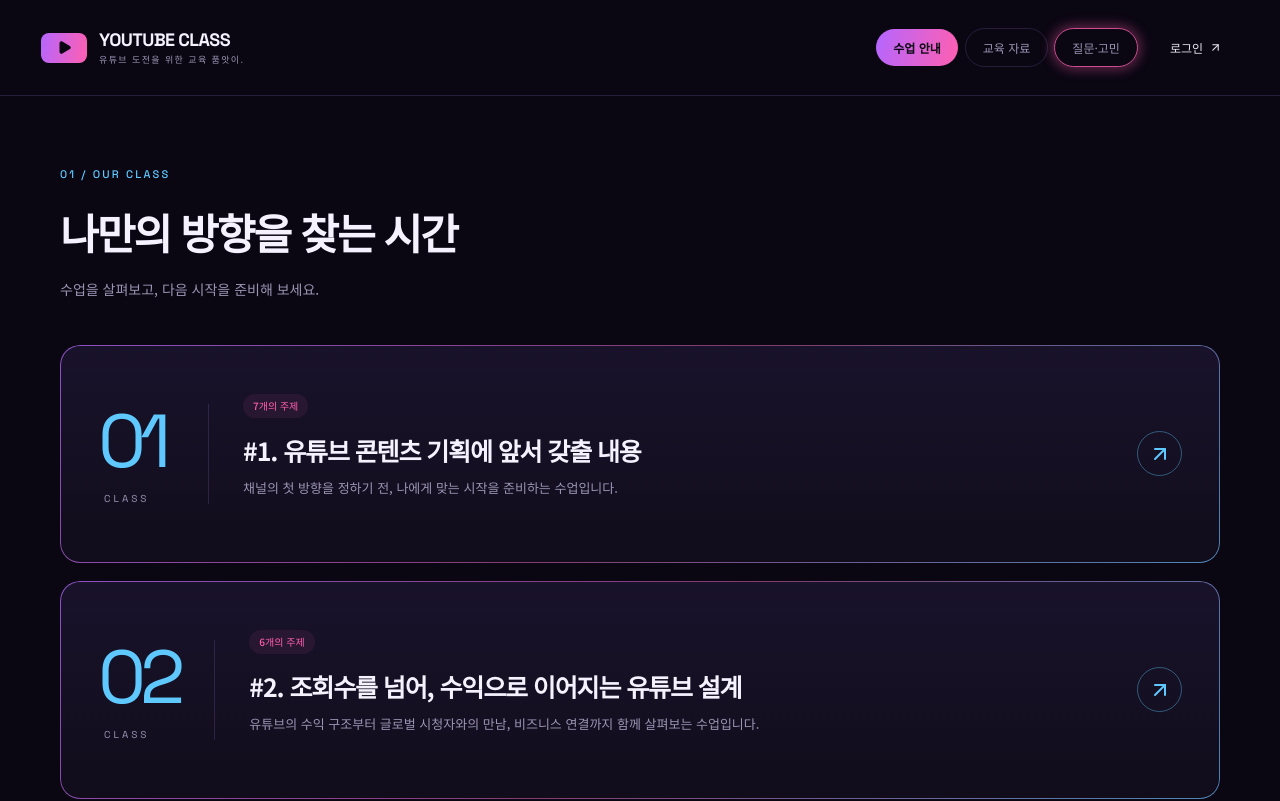
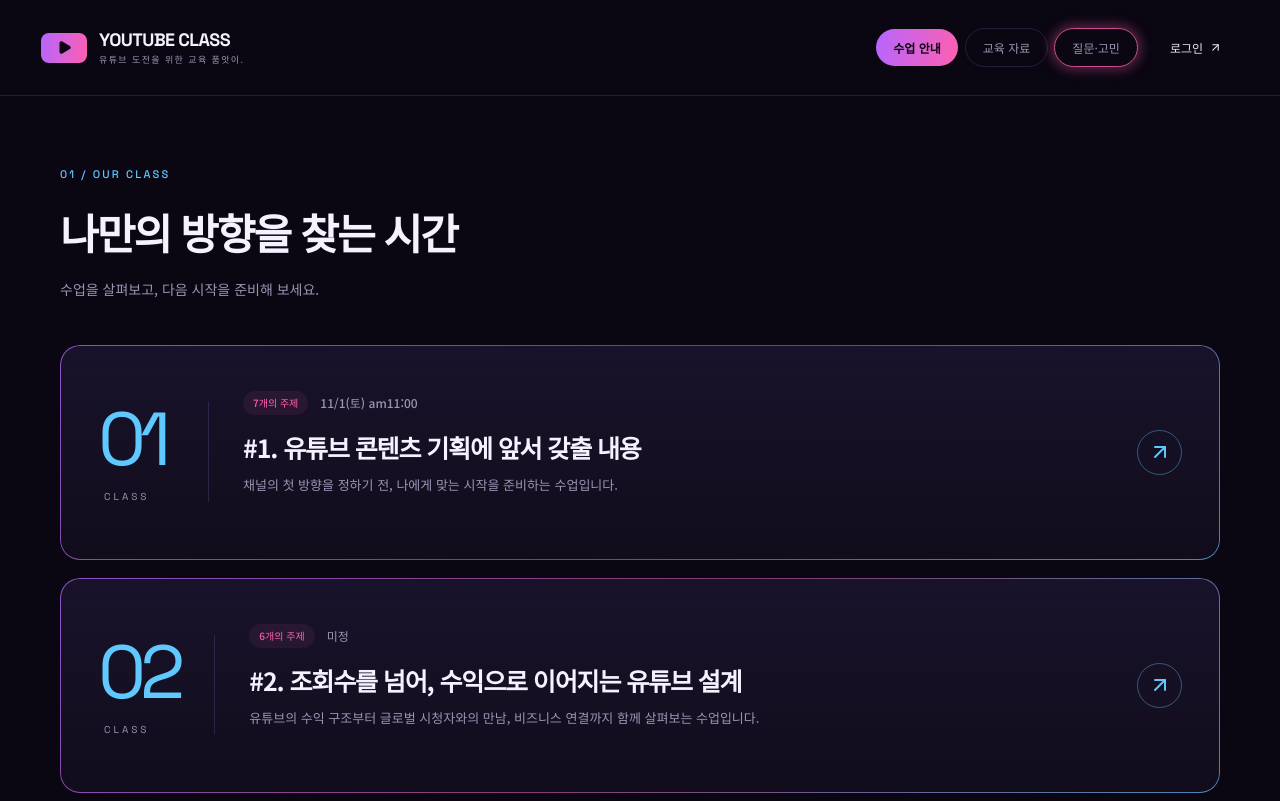
Before and after one commit to janelee0813/YouTube_School, a Next.js app: page / in a window 1280 px wide. Shown: the top 801 px of the page. Built offline with nearby package versions, Linux system fonts and the light colour scheme.

Commit message:
Show editable class schedule labels in course list

```diff
--- a/src/app/globals.css
+++ b/src/app/globals.css
@@ -482,6 +482,12 @@ nav > .nav-login {
 .course-info {
   flex: 1;
 }
+.course-schedule {
+  font-size: 12px;
+  font-weight: 500;
+  color: var(--muted);
+  white-space: nowrap;
+}
 .course-info h3,
 .course-info h2 {
   font-size: 25px;
--- a/src/components/admin.tsx
+++ b/src/components/admin.tsx
@@ -270,6 +270,14 @@ function CourseEditor({ id }: { id: string }) {
           rows={2}
           value={form.summary}
           onChange={(e) => change("summary", e.target.value)}
+        />
+      </Field>
+      <Field label="목록에 표시할 일정">
+        <input
+          maxLength={100}
+          value={form.schedule_label || ""}
+          onChange={(e) => change("schedule_label", e.target.value)}
+          placeholder="예: 11/1(토) am11:00 · 비워두면 미정"
         />
       </Field>
       <Field label="수업 소개 본문">
--- a/src/components/app.tsx
+++ b/src/components/app.tsx
@@ -231,7 +231,12 @@ function Classes() {
                 <span>CLASS</span>
               </div>
               <div className="course-info">
-                <Status>{c.topics.length}개의 주제</Status>
+                <div className="tags">
+                  <Status>{c.topics.length}개의 주제</Status>
+                  <span className="course-schedule" aria-label={`수업 일정: ${c.schedule_label || "미정"}`}>
+                    {c.schedule_label || "미정"}
+                  </span>
+                </div>
                 <h2>{c.title}</h2>
                 <p>{c.summary}</p>
               </div>
--- a/src/lib/demo.ts
+++ b/src/lib/demo.ts
@@ -166,6 +166,12 @@ export function loadDemo(
   const raw = storage.getItem(DEMO_KEY);
   if (!raw) return seed();
   const snapshot: Snapshot = JSON.parse(raw);
+  for (const initial of seed().courses) {
+    const saved = snapshot.courses.find((c) => c.id === initial.id);
+    if (saved && saved.schedule_label === undefined) {
+      saved.schedule_label = initial.schedule_label;
+    }
+  }
   // Add the new class to existing browsers without replacing administrator edits.
   if (!snapshot.courses.some((c) => c.id === ids.secondCourse)) {
     snapshot.courses.push(seed().courses.find((c) => c.id === ids.secondCourse)!);
--- a/src/lib/seed.ts
+++ b/src/lib/seed.ts
@@ -49,6 +49,7 @@ export function seed(): Snapshot {
     courses: [
       {
         id: ids.course,
+        schedule_label: "11/1(토) am11:00",
         title: "#1. 유튜브 콘텐츠 기획에 앞서 갖출 내용",
         summary:
           "채널의 첫 방향을 정하기 전, 나에게 맞는 시작을 준비하는 수업입니다.",
@@ -61,6 +62,7 @@ export function seed(): Snapshot {
       },
       {
         id: ids.secondCourse,
+        schedule_label: "미정",
         title: "#2. 조회수를 넘어, 수익으로 이어지는 유튜브 설계",
         summary:
           "유튜브의 수익 구조부터 글로벌 시청자와의 만남, 비즈니스 연결까지 함께 살펴보는 수업입니다.",
--- a/src/lib/types.ts
+++ b/src/lib/types.ts
@@ -3,6 +3,7 @@ export type Publish = "draft" | "published" | "private";
 export type Profile = { id: string; name: string; email: string; role: Role };
 export type Course = {
   id: string;
+  schedule_label?: string;
   title: string;
   summary: string;
   body: string;
--- a/src/lib/validation.ts
+++ b/src/lib/validation.ts
@@ -35,6 +35,7 @@ export const questionSchema = z.object({
 });
 export const courseSchema = z.object({
   id,
+  schedule_label: text(100).optional(),
   title: text(200).trim().min(1),
   summary: text(600),
   body: text(30000),
```
